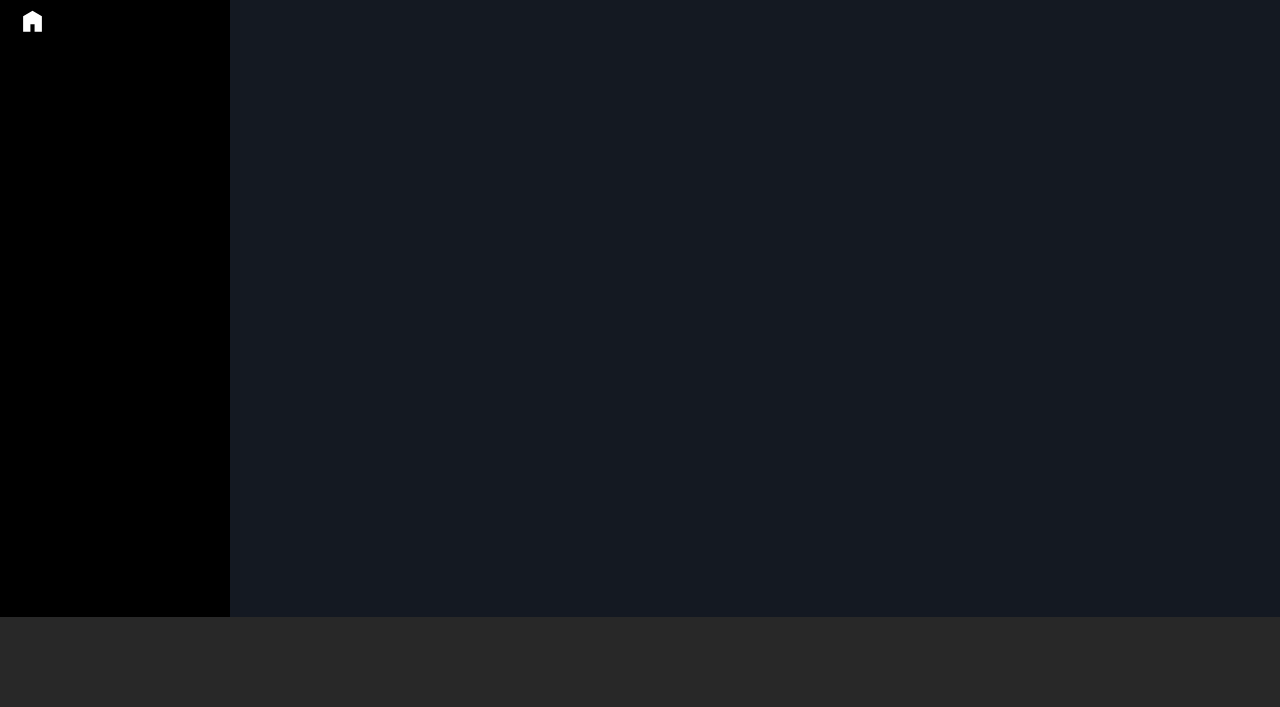
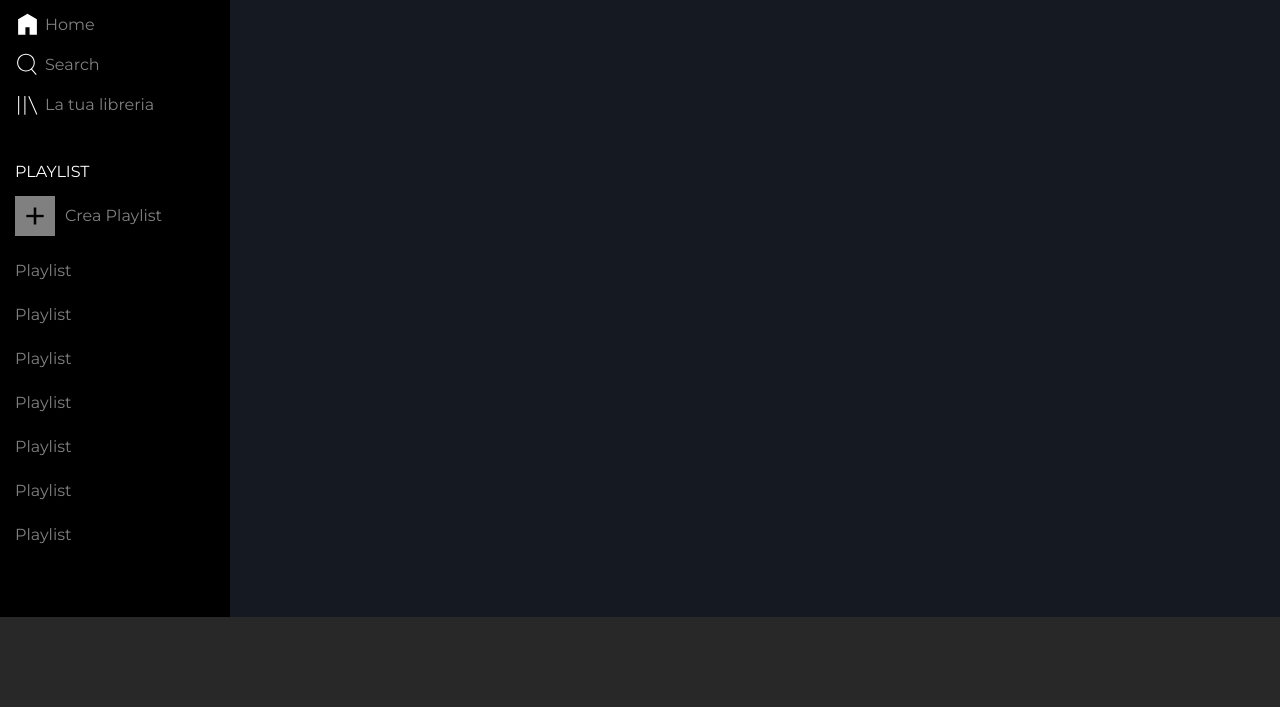
Before and after one commit to antoniorusso2/html-css-spotifyweb, a plain HTML site: page index.html in a window 1280 px wide. Shown: the part 93-800 px from the top of the page. Drawn offline with Linux system fonts and the light colour scheme.

Commit message:
ADD: sidebar playlist section with respoonsive rules

```diff
--- a/css/style.css
+++ b/css/style.css
@@ -31,15 +31,23 @@ custom properties
   --sidebar-color: #000000;
   --page-bg: #141922;
   --media-player: #282828;
+  --grey-text: #808080;
 }
 
 /* utilities */
 .white-text{
   color: white;
 }
+.grey-text{
+  color: var(--grey-text);
+}
 
-.xs-hidden{
+.xs-swap{
   display: none;
+}
+
+.uppercase{
+  text-transform: uppercase;
 }
 /* main rules */
 
@@ -47,6 +55,7 @@ custom properties
 logo
 */
 .logo-wrap{
+  padding-top: 25px;
   display: flex;
   align-items: center;
   column-gap: 10px;
@@ -76,9 +85,7 @@ page
   bottom: 0;
 }
 
-/*
-sidebar
-*/
+/* sidebar*/
 .logo-sm{
   width: 40px;
   display: none;
@@ -86,10 +93,9 @@ sidebar
 .sidebar{
   background-color: var(--sidebar-color) ;
   width: 230px;
-  padding: 20px;
 }
 .sidebar>*{
-  margin-bottom: 25px;
+  padding: 15px;
 }
 
 .music-select{
@@ -100,13 +106,46 @@ sidebar
   background-color: var(--media-player);
 }
 
-/* sidebar icons */
+/*
+sidebar icons
+*/
 .user-icons{
   margin-bottom: 15px ;
-  width: 25px;
+}
+.user-menu a{
+  width: 100%;
+  color: var(--grey-text);
+  display: flex;
+  align-items: center;
+  column-gap: 5px;
+}
+.user-menu a>img{
+  vertical-align: middle;
+  max-width: 25px;
+  display: inline-block;
 }
 
-/* debug */
+.add-btn{
+  display: flex;
+  align-items: center;
+  gap: 10px;
+}
+.plus{
+  color: #000000;
+  display: inline-block;
+  text-align: center;
+  background-color: var(--grey-text);
+  font-size: 40px;
+  width: 40px;
+  line-height: 40px;
+}
+
+.playlist-menu>*{
+  margin-bottom: 15px;
+}
+.playlist-menu ul>li{
+  margin-top: 25px;
+}
 
 
 
@@ -148,7 +187,16 @@ S-device
 XS-device
 */
 @media screen and (max-width: 575.98px) {
+  .xs-swap{
+    display: block;
+  }
+  .xs-hidden{
+    display: none;
+  }
   .sidebar{
+    display: flex;
+    flex-direction: column;
+    align-items: center;
     width: 50px;
     padding: 5px;
   }
@@ -156,7 +204,10 @@ XS-device
   .logo{
     display: none;
   }
-  .xs-hidden{
-    display: block;
+  .logo-wrap{
+    padding: 5px;
+  }
+  .user-menu .user-icons{
+    width: 25px;
   }
 }
--- a/index.html
+++ b/index.html
@@ -24,27 +24,44 @@
           <div class="logo-wrap">
             <a href="">
               <img class="logo" src="./img/logo.svg" alt="">
-              <img class="logo-sm xs-hidden" src="./img/logo-small.svg" alt="">
+              <img class="logo-sm xs-swap" src="./img/logo-small.svg" alt="">
             </a>
           </div>
 
-          <!-- user i -->
+          <!-- user menu-->
           <div class="user-menu white-text">
             <a href="#" class="user-icons">
-              <img src="./img/home.svg" alt="">
+              <img src="./img/home.svg" alt="home icon">
               <span class="xs-hidden">Home</span>
             </a>
 
             <a href="#" class="user-icons">
-              <i class="fa-solid fa-house"></i>
-              <span class="xs-hidden">Home</span>
+              <img src="./img/search.svg" alt="search icon">
+              <span class="xs-hidden">Search</span>
             </p>
 
             <a href="#" class="user-icons">
-              <i class="fa-solid fa-house"></i>
-              <span class="xs-hidden">Home</span>
+              <img src="./img/libreria.svg" alt="">
+              <span class="xs-hidden">La tua libreria</span>
             </a>
-
+          </div>
+          <div class="playlist-menu xs-hidden">
+            <p class=" white-text uppercase">Playlist</p>
+            <a class="add-btn" href="#">
+              <span class="plus">
+                &plus;
+              </span>
+              <span class="add-playlist grey-text">Crea Playlist</span>
+            </a>
+            <ul class="playlists grey-text">
+              <li>Playlist</li>
+              <li>Playlist</li>
+              <li>Playlist</li>
+              <li>Playlist</li>
+              <li>Playlist</li>
+              <li>Playlist</li>
+              <li>Playlist</li>
+            </ul>
           </div>
         </div>
         <div class="music-select">
```
